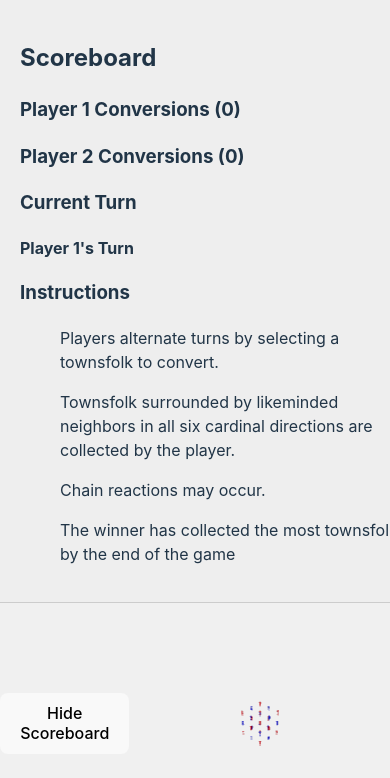
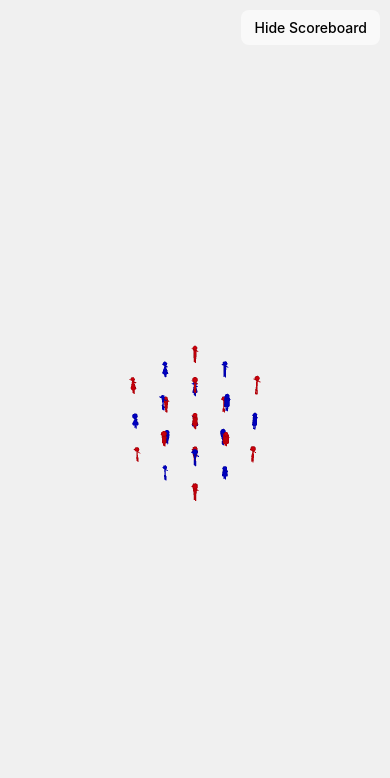
Before and after one commit to gbreternitz/conversions-game-3d, a React (Vite) app: page / in a window 390 px wide. Shown: the top 778 px of the page. Built offline with nearby package versions, Linux system fonts and the light colour scheme.

Commit message:
change mobile styling

```diff
--- a/src/App.css
+++ b/src/App.css
@@ -99,3 +99,30 @@ canvas {
     margin: 0 auto;
   }
 }
+
+/* Position the toggle button inside the canvas container (or adjust as needed) */
+.toggle-scoreboard-button {
+  position: absolute;
+  top: 10px;
+  right: 10px;
+  z-index: 5;
+  padding: 8px 12px;
+  font-size: 14px;
+}
+
+/* Responsive adjustments for mobile */
+@media (max-width: 768px) {
+  .app-container {
+    flex-direction: column;
+  }
+
+  /* Hide the scoreboard by default on mobile */
+  .scoreboard {
+    display: none;
+  }
+
+  /* When toggled visible, we show it */
+  .app-container.show-scoreboard .scoreboard {
+    display: block;
+  }
+}
```
